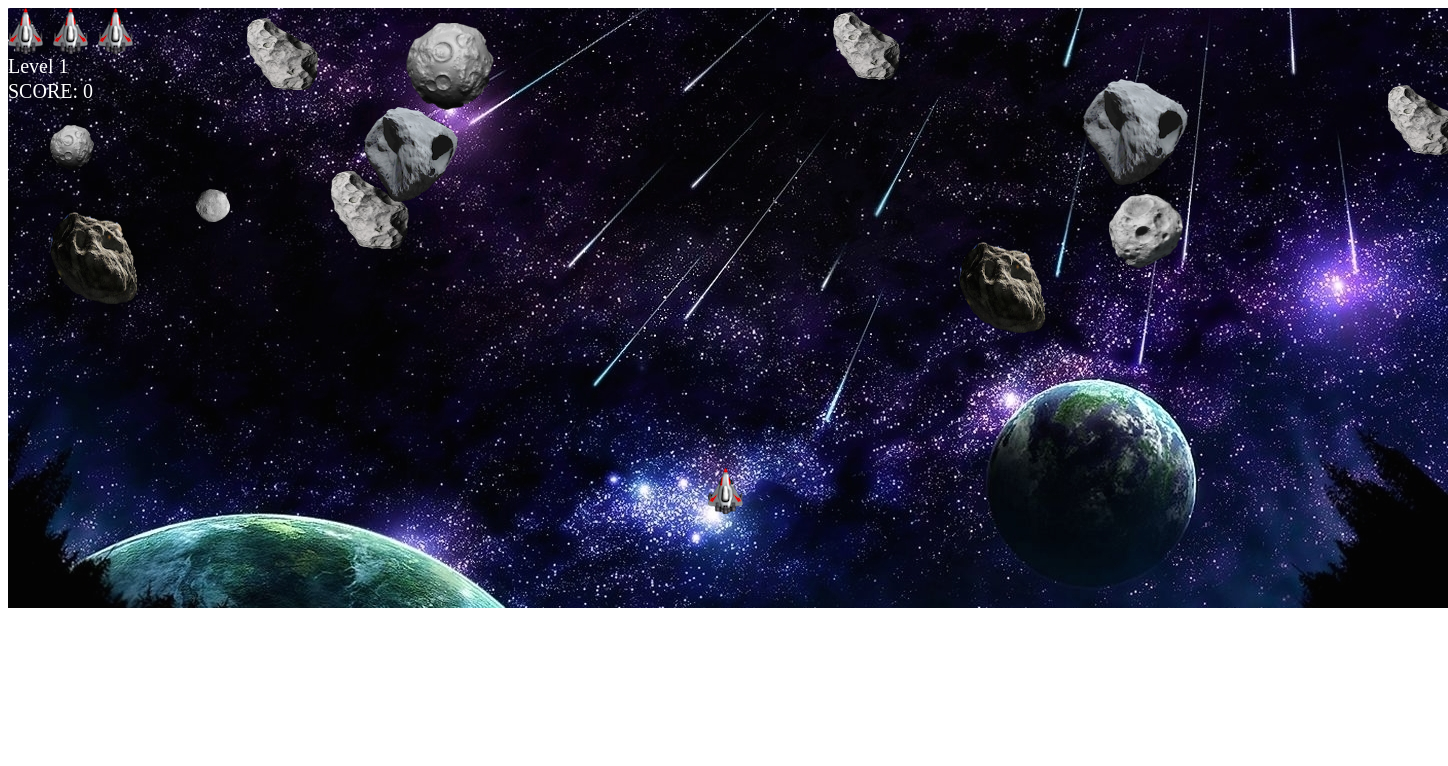
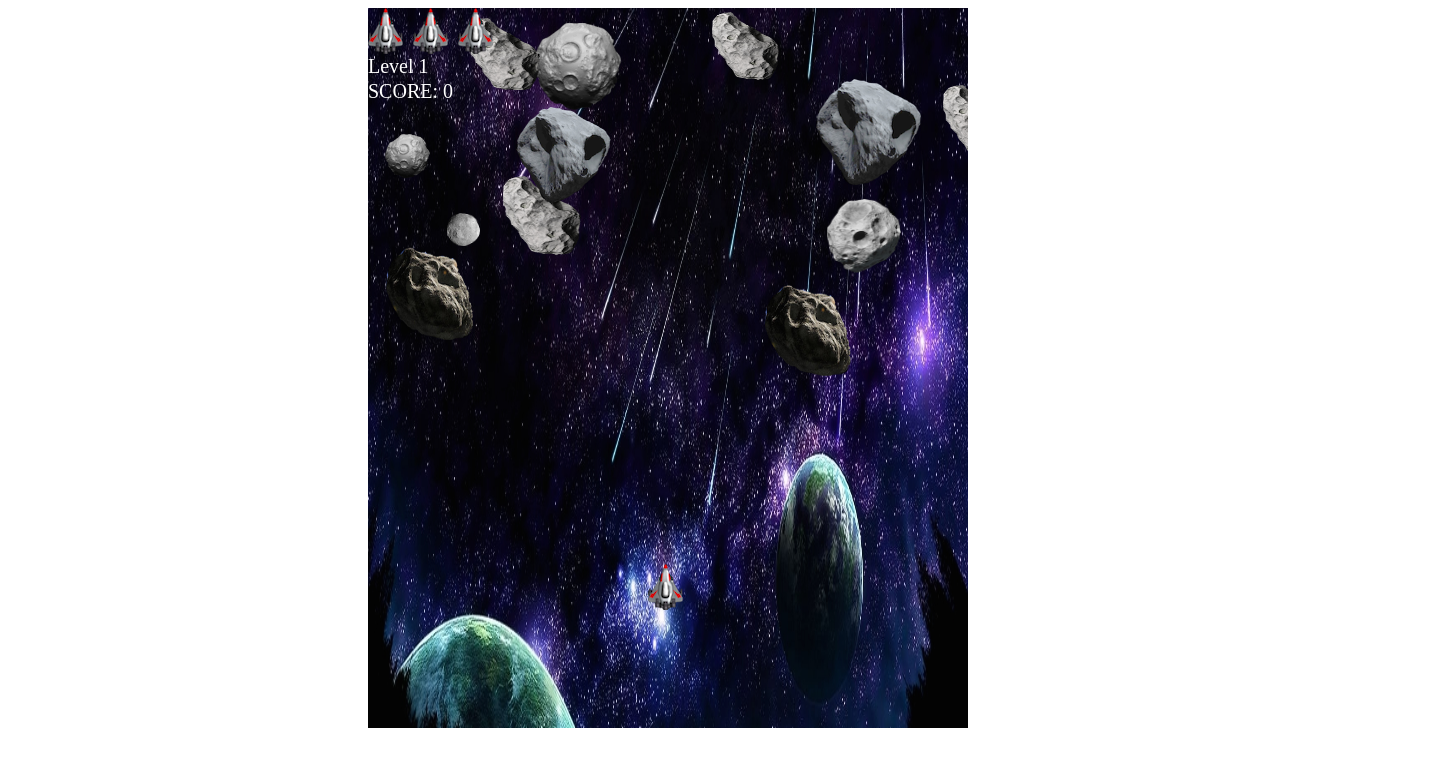
Before and after one commit to fkotsian/galaxyfighter, a plain HTML site: page index2.html in a window 1280 px wide. Shown: the whole page, 1448 px wide, since content can reach past the window. Drawn offline with Linux system fonts and the light colour scheme.

Commit message:
Resize screen

```diff
--- a/game.js
+++ b/game.js
@@ -15,8 +15,8 @@
     this.img.src = 'images/backgrounds/background.jpg';
   }
 
-  Game.DIM_X = Asteroids.DIM_X = 1440;
-  Game.DIM_Y = Asteroids.DIM_Y =  600;
+  Game.DIM_X = Asteroids.DIM_X = 600;
+  Game.DIM_Y = Asteroids.DIM_Y =  720;
   Asteroids.TO_RADIANS = (Math.PI / 180);
   Game.FPS = 30;
 
--- a/index2.html
+++ b/index2.html
@@ -8,7 +8,7 @@
   <script src="keymaster.js"></script>
 </head>
 <body>
-    <canvas width="1440" height="600"></canvas>
+    <canvas width="600" height="720" style="margin-left: 360px; margin-right: 360px;"></canvas>
     <script>
         var canvas = document.getElementsByTagName("canvas")[0];
         var ctx = canvas.getContext('2d');
```
